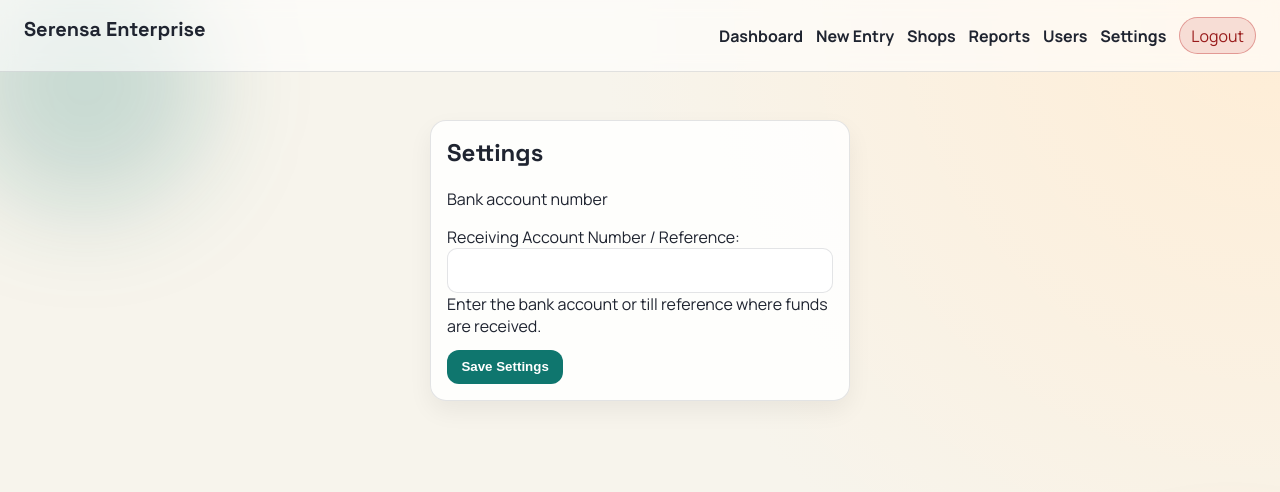
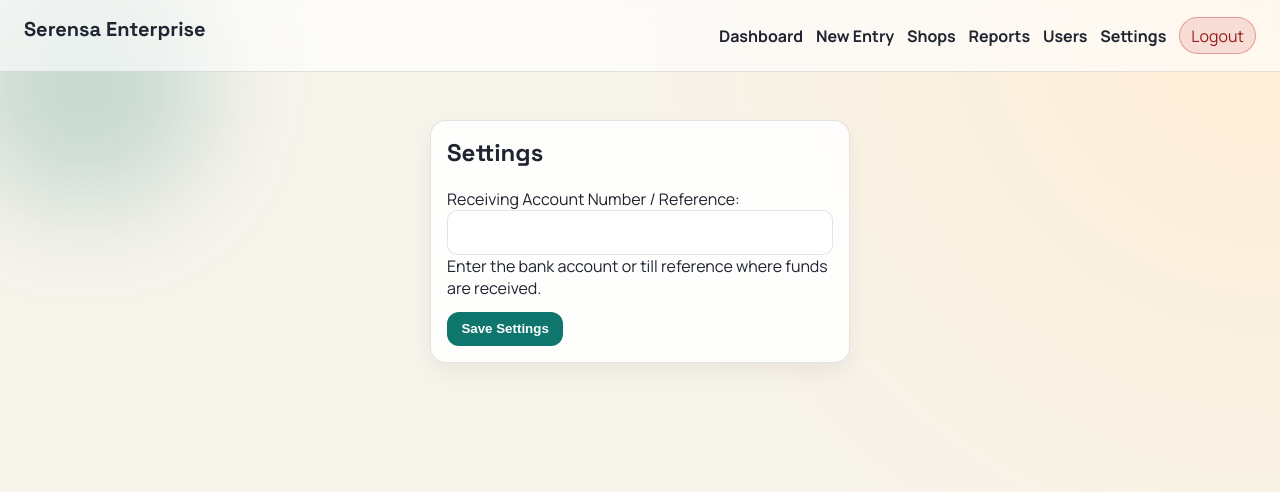
Before and after one commit to wakoTheDev/serensa, a Django app: page /settings/jenga/ in a window 1280 px wide. Shown: the top 492 px of the page. Run offline with Django 5.2, Linux system fonts and the light colour scheme; the visitor is signed in with stand-in values (Sample User, id 1); data comes from the database, SQL or seed files in the repository; data that the repository does not hold is empty.

Commit message:
update code

```diff
--- a/sensa/templates/sensa/jenga_settings.html
+++ b/sensa/templates/sensa/jenga_settings.html
@@ -3,12 +3,9 @@
 {% block content %}
 <section class="panel auth-panel">
     <h2>Settings</h2>
-    <p>Bank account number</p>
-    <!-- <p>Set the receiving account used for incoming bank and till payments.</p> -->
     {% if settings_obj %}
     <p class="muted">Current account: {{ settings_obj.account_reference }} | Updated: {{ settings_obj.updated_at }}</p>
     {% endif %}
-    <!-- <p class="muted">Technical API credentials are managed internally by the system administrator.</p> -->
     <form method="post" class="form-grid">
         {% csrf_token %}
         {{ form.as_p }}
```
